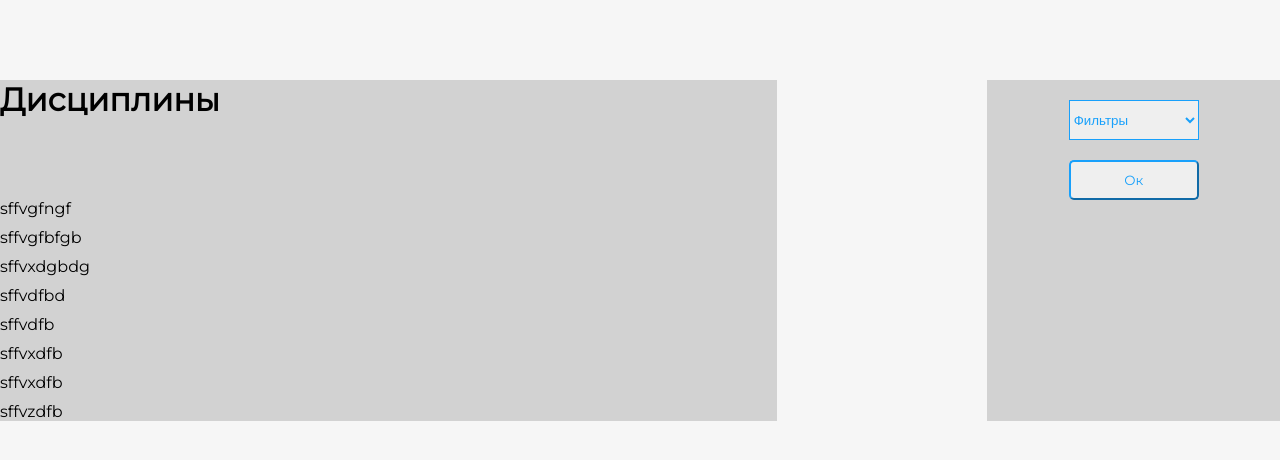
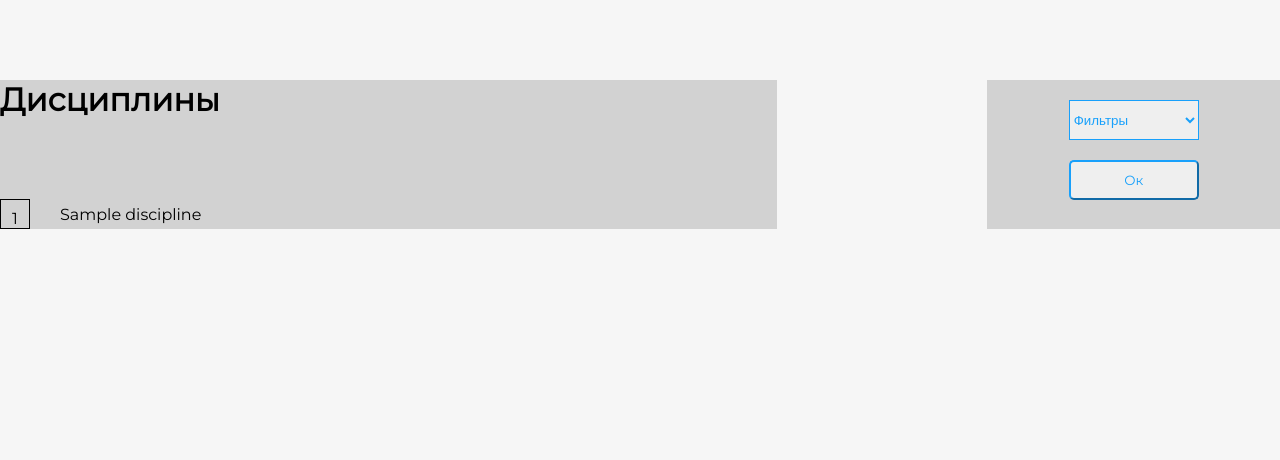
Before and after one commit to gr421nidan/pop-it-mvc, a PHP site: template views/employees/disciplines.php in a window 1280 px wide. Shown: the part 60-520 px from the top of the page. Run offline with PHP 8.4, Linux system fonts and the light colour scheme; the template is opened without the code that fills it: most values are stand-ins (such as "Sample title", 1, 10 or a date in 2020); data that the repository does not hold is empty.

Commit message:
Функция вывода всех дисциплин(не доделано)

```diff
--- a/app/Controller/Employees.php
+++ b/app/Controller/Employees.php
@@ -2,6 +2,7 @@
 
 namespace Controller;
 
+use Model\Discipline;
 use Model\Group;
 use Model\Student;
 use Src\View;
@@ -43,8 +44,8 @@ class Employees
 
     public function disciplines(Request $request): string
     {
-
-        return new View('employees.disciplines');
+        $disciplines=Discipline::all();
+        return new View('employees.disciplines',['disciplines'=>$disciplines]);
     }
     public function gradeStudents(Request $request): string
     {
--- a/public/css/style.css
+++ b/public/css/style.css
@@ -612,3 +612,17 @@ li{
     justify-content: center;
     margin-top: 25px;
 }
+.discipline_in_list{
+    display: flex;
+    flex-direction: row;
+    gap: 30px;
+    align-items: center;
+}
+.counter_discipline{
+    display: inline-block;
+    width: 30px;
+    height: 30px;
+    border: 1px solid black;
+    padding: 9px;
+    text-align: center;
+}
--- a/routes/web.php
+++ b/routes/web.php
@@ -10,9 +10,9 @@ Route::add(['GET', 'POST'],'/addStudents', [Controller\Employees::class, 'addStu
 Route::add(['GET', 'POST'],'/addGroup', [Controller\Employees::class, 'addGroup'])->middleware('auth', 'roleEmployees');
 Route::add(['GET', 'POST'],'/addDiscipline', [Controller\Employees::class, 'addDiscipline'])->middleware('auth', 'roleEmployees');
 Route::add('GET','/cabinet', [Controller\Employees::class, 'cabinet'])->middleware('auth', 'roleEmployees');
-Route::add('GET','/students', [Controller\Employees::class, 'students'])->middleware('auth', 'roleEmployees');
-Route::add('GET','/groups', [Controller\Employees::class, 'groups'])->middleware('auth', 'roleEmployees');
-Route::add('GET','/disciplines', [Controller\Employees::class, 'disciplines'])->middleware('auth', 'roleEmployees');
+Route::add(['GET', 'POST'],'/students', [Controller\Employees::class, 'students'])->middleware('auth', 'roleEmployees');
+Route::add(['GET', 'POST'],'/groups', [Controller\Employees::class, 'groups'])->middleware('auth', 'roleEmployees');
+Route::add(['GET', 'POST'],'/disciplines', [Controller\Employees::class, 'disciplines'])->middleware('auth', 'roleEmployees');
 Route::add('GET','/gradeStudents', [Controller\Employees::class, 'gradeStudents'])->middleware('auth', 'roleEmployees');
 Route::add(['GET', 'POST'],'/groups/group', [Controller\Employees::class, 'group'])->middleware('auth', 'roleEmployees');
 Route::add('GET','/student/grade', [Controller\Employees::class, 'studentGrade'])->middleware('auth', 'roleEmployees');
--- a/views/employees/disciplines.php
+++ b/views/employees/disciplines.php
@@ -2,15 +2,15 @@
     <div class="discipline_columns">
         <h1>Дисциплины</h1>
         <ul class="discipline_list">
-                <li>sffvgfngf</li>
-                <li>sffvgfbfgb</li>
-                <li>sffvxdgbdg</li>
-                <li>sffvdfbd</li>
-                <li>sffvdfb</li>
-                <li>sffvxdfb</li>
-                <li>sffvxdfb</li>
-                <li>sffvzdfb</li>
+            <?php
+            $i=1;
+            foreach ($disciplines as $discipline){
+                echo "<li class='discipline_in_list'> <span class='counter_discipline'>$i</span>$discipline->name </li>";
+                $i++;
+            }
+            ?>
         </ul>
+
     </div>
     <div class="discipline_columns_two">
         <select class="discipline_filter">
```
Also changed, not shown: app/Model/Discipline.php (added, +21 -0 lines). Lines whose indentation alone changed are shown as unchanged.
